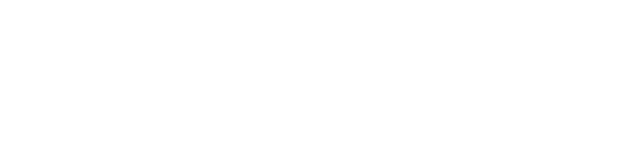
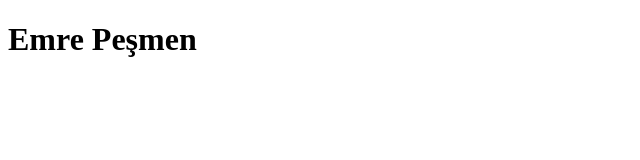
Before and after one commit to EmrePesmen/html-odev1, a plain HTML site: page index.html in a window 1280 px wide. Shown: the whole page, without its empty margins (0-640 px from the left). Drawn offline with Linux system fonts and the light colour scheme.

Commit message:
title added

```diff
--- a/index.html
+++ b/index.html
@@ -6,6 +6,7 @@
     <title>HTML | Ödev 1</title>
 </head>
 <body>
-
+    <!-- Burada Ad Soyad başlık olacak şekilde yazılacaktır-->
+    <h1>Emre Peşmen</h1>
 </body>
 </html>
```
